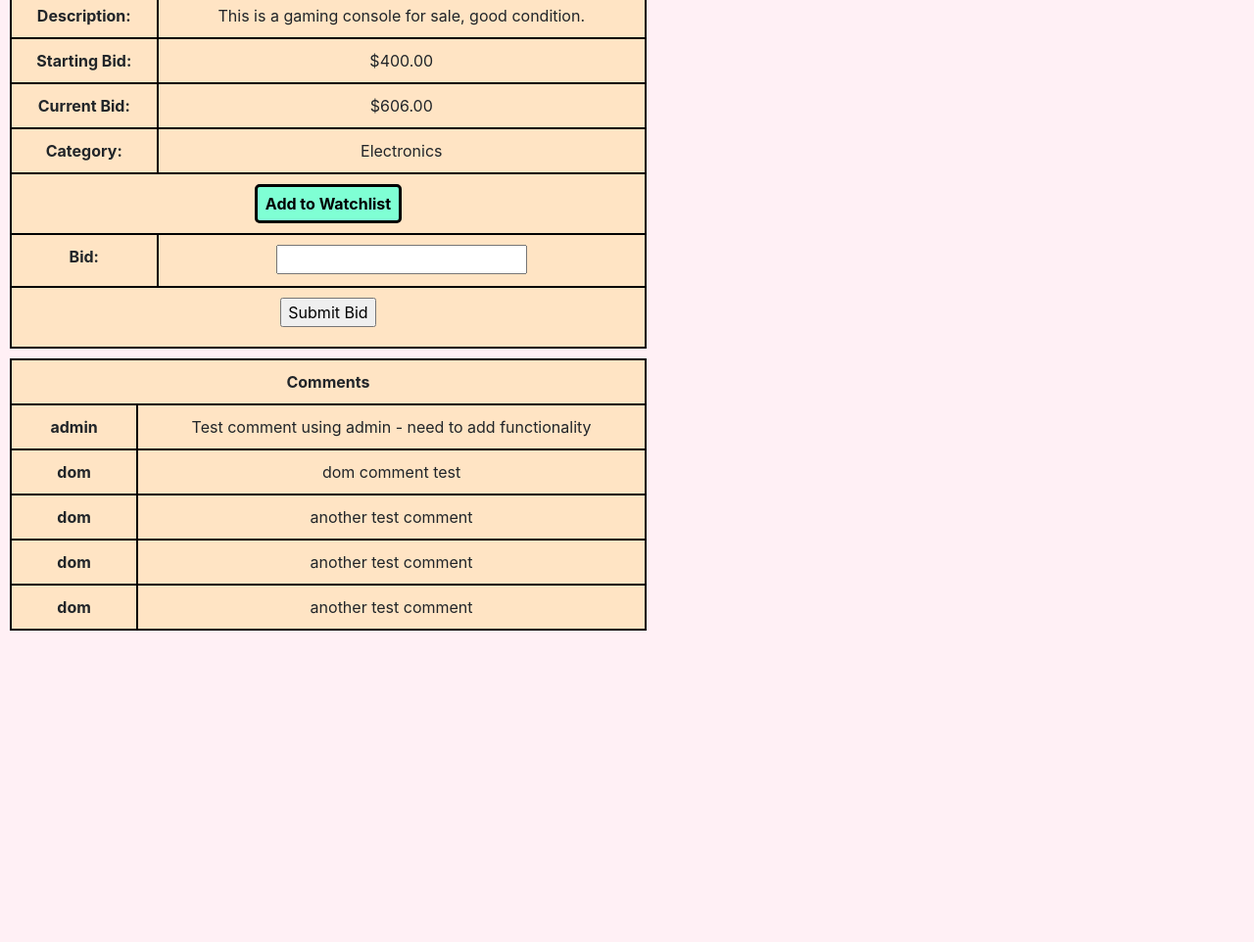
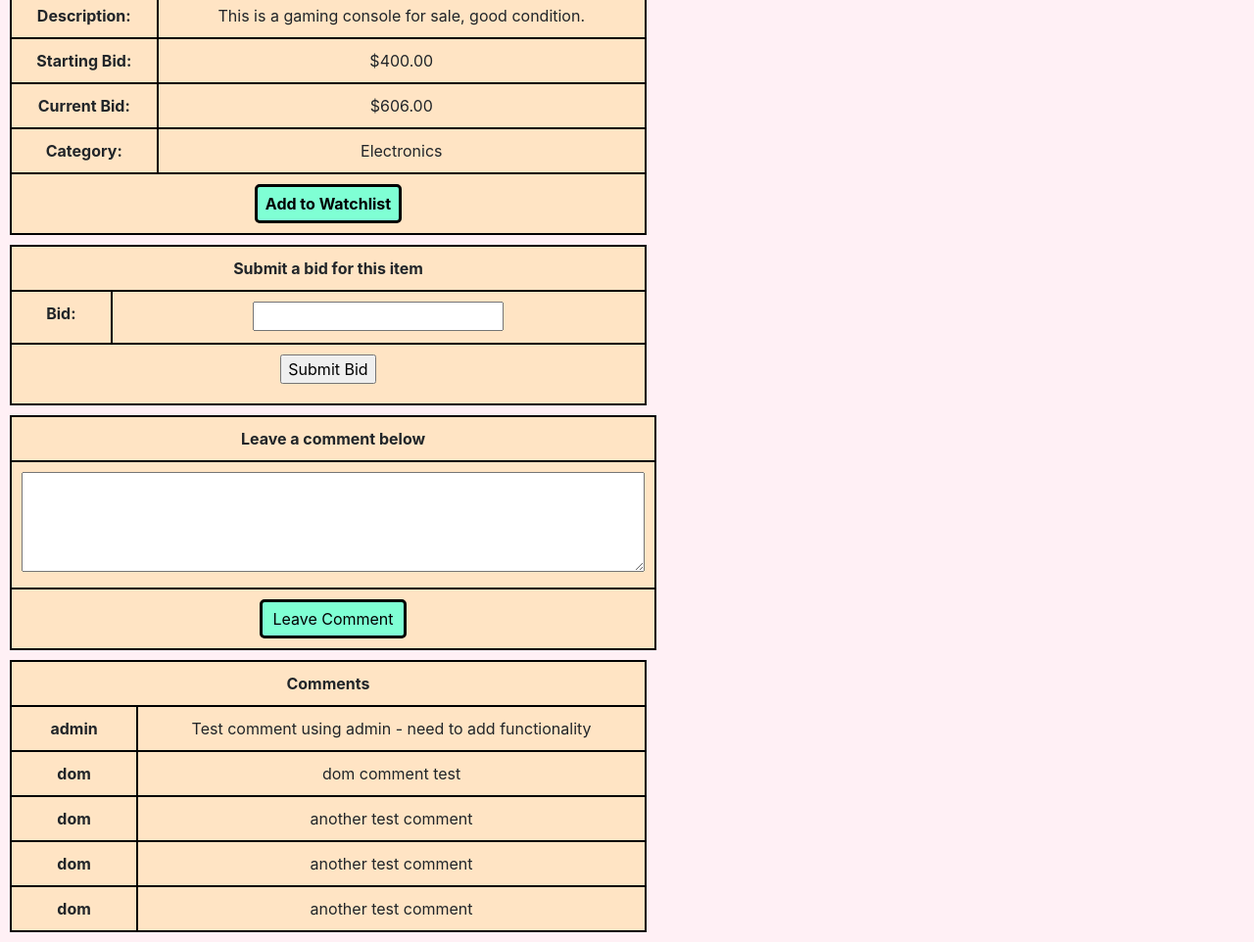
Before and after one commit to Dpay123/Commerce-2.0, a Django app: page /listing/1 in a window 1280 px wide. Shown: the part 671-1633 px from the top of the page at 98% size. Before the commit the page ends 1315 px from the top, so only its background shows below. Run offline with Django 3.2, Linux system fonts and the light colour scheme; data comes from the database, SQL or seed files in the repository; both versions use the stored data as it was after the commit; some libraries are stand-ins or nearby versions.

Commit message:
comment functionality

```diff
--- a/auctions/templates/auctions/listing.html
+++ b/auctions/templates/auctions/listing.html
@@ -1,4 +1,5 @@
 {% extends "auctions/layout.html" %}
+{% load widget_tweaks %}
 
 {% block body %}
     <table>
@@ -31,7 +32,14 @@
             <th colspan="2"><button type="submit" name="button" form="watch" value="Watchlist"><b>Add to Watchlist</b></button></th>
         </tr>
         </form>
+    </table>
 
+    <div></div>
+
+    <table>
+        <tr>
+            <th colspan="2">Submit a bid for this item</th>
+        </tr>
         <form class="bid" method="POST" action="{% url 'listing' listing.id %}">
             {% csrf_token %}
             {{ bid_form }}
@@ -45,6 +53,26 @@
 
     </table>
     <div></div>
+    <table>
+        <tr>
+            <th colspan="2">Leave a comment below</th>
+        </tr>
+
+        <form id="comment" method="POST" action="{% url 'listing' listing.id %}">
+            {% csrf_token %}
+        <tr>
+            <td>{{ comment_form.comment | attr:"rows:4" | attr:"cols:60" }}</td>
+        </tr>
+        <tr>
+            <td colspan="2">
+                <button name="button" form="comment" type="submit" value="comment">Leave Comment</button>
+            </td>
+        </tr>
+        </form>
+    </table>
+
+    <div></div>
+
     <table>
         <tr>
             <th colspan="2">Comments</th>
--- a/auctions/templates/auctions/watchlist.html
+++ b/auctions/templates/auctions/watchlist.html
@@ -5,7 +5,7 @@
     <table>
         {% for listing in watchlist %}
         <tr>
-            <td><h3><a href="{% url 'listing' listing.id %}">{{ listing.listing }}</a></h3></td>
+            <td><h3><a href="{% url 'listing' listing.listing_id %}">{{ listing.listing.item }}</a></h3></td>
             <td><h5>Listing Price: ${{ listing.listing.starting_bid | floatformat:2 }}</h5></td>
             <td><h5>Current Bid: ${{ listing.listing.current_bid | floatformat:2 }}</h5></td>
         </tr>
--- a/auctions/views.py
+++ b/auctions/views.py
@@ -4,6 +4,7 @@ from django.http import HttpResponse, HttpResponseRedirect
 from django.shortcuts import render, redirect
 from django.urls import reverse
 from django.forms import ModelForm, HiddenInput
+from matplotlib import widgets
 from pytz import common_timezones
 
 from .models import *
@@ -20,6 +21,7 @@ class NewBidForm(ModelForm):
         fields = ['bid']
 
 class NewCommentForm(ModelForm):
+
     class Meta:
         model = Comment
         fields = ['comment']
@@ -43,6 +45,22 @@ def listing(request, listing_id):
             else:
                 user.watchlist.filter(listing=listing).delete()
             return HttpResponseRedirect(reverse('listing', args=(listing.id,)))
+        elif request.POST.get("button") == "comment":
+            form = NewCommentForm(request.POST)
+            if form.is_valid():
+                new_comment = form.save(commit=False)
+                new_comment.author = user
+                new_comment.auction = listing
+                new_comment.save()
+                context = {
+                    "listing": listing,
+                    "comments": comments,
+                    "bid_form": NewBidForm(),
+                    "watch_form": NewWatchForm(),
+                    "comment_form": NewCommentForm()
+                }
+                return render(request, "auctions/listing.html", context)
+
         else:
             bid = float(request.POST['bid'])
             if is_valid(bid, listing):
--- a/commerce/settings.py
+++ b/commerce/settings.py
@@ -32,6 +32,7 @@ ALLOWED_HOSTS = []
 
 INSTALLED_APPS = [
     'auctions',
+    'widget_tweaks',
     'django.contrib.admin',
     'django.contrib.auth',
     'django.contrib.contenttypes',
```
Also changed, not shown: auctions/static/auctions/styles.css (line endings or trailing spaces), db.sqlite3.
